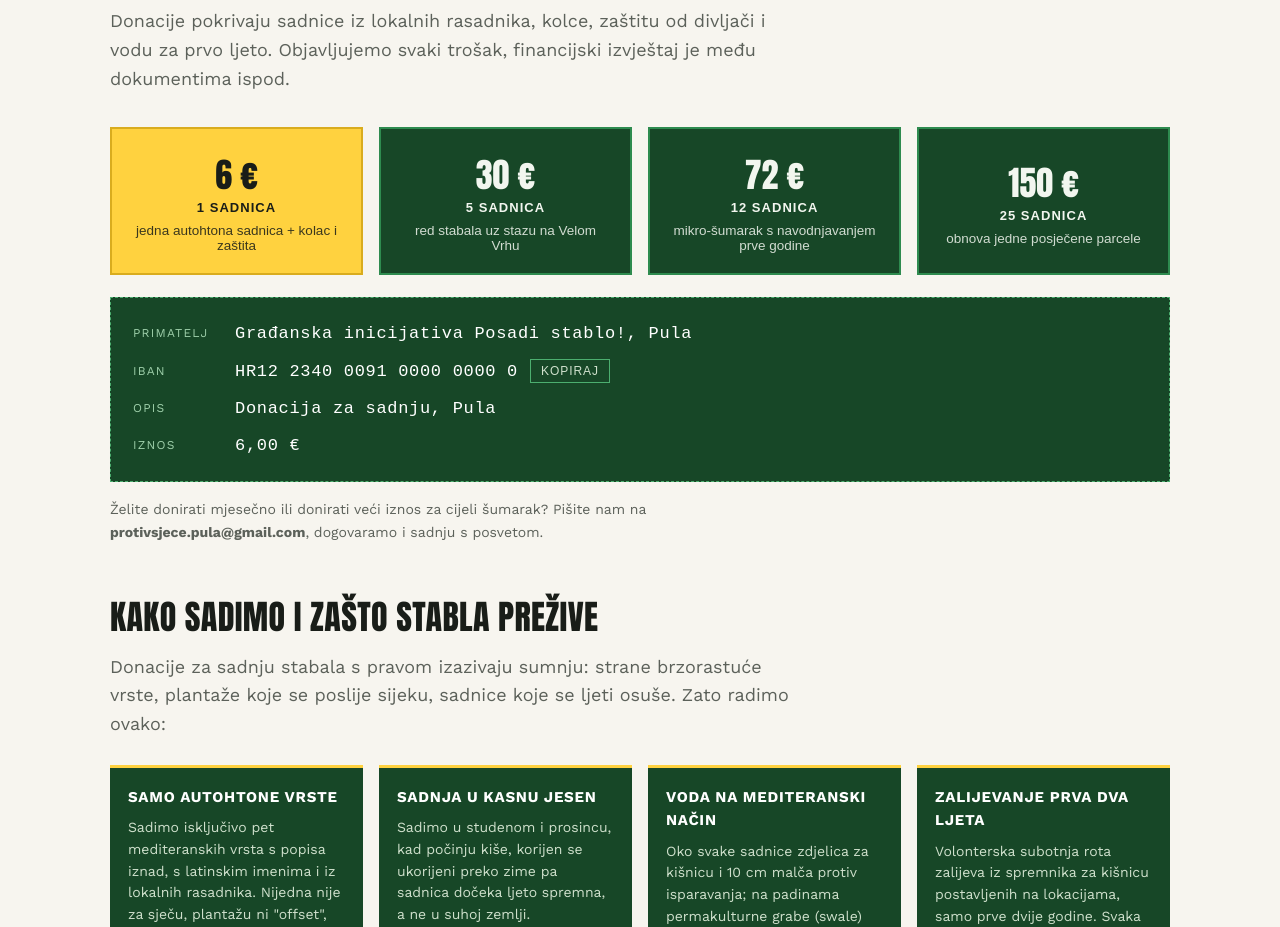
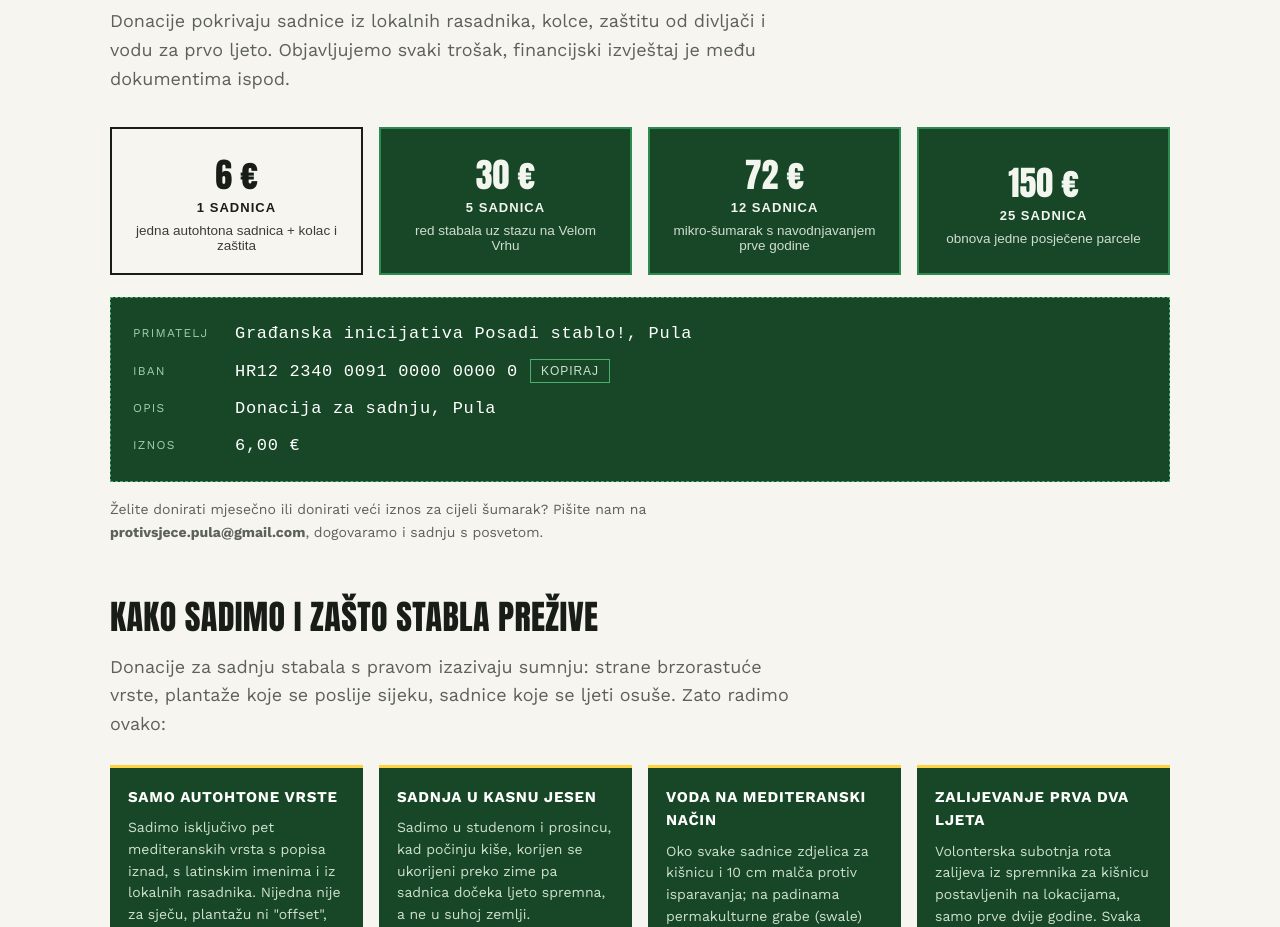
Before and after one commit to MarinaHuber/sadnja, a plain HTML site: page index.html in a window 1280 px wide. Shown: the part 1280-2207 px from the top of the page. Drawn offline with nearby package versions, Linux system fonts and the light colour scheme.

Commit message:
Aktivni razred natrag na prvu verziju: papir s tamnim rubom
Co-Authored-By: Claude Fable 5 <noreply@anthropic.com>

```diff
--- a/index.html
+++ b/index.html
@@ -125,7 +125,7 @@ nav a.donate-link{background:var(--green-bright); color:var(--ink); padding:6px
 .tiers{display:grid; grid-template-columns:repeat(auto-fit,minmax(200px,1fr)); gap:16px; margin:34px 0 10px}
 .tier{background:#174727; color:#f2f6ef; border:2px solid #2e8b4f; padding:20px; cursor:pointer; transition:transform .12s ease, background .12s ease}
 .tier:hover{background:#1d5a32; transform:translateY(-3px)}
-.tier.active{background:#ffd23f; color:var(--ink); border-color:#d9ac1e}
+.tier.active{background:var(--paper); color:var(--ink); border-color:var(--ink)}
 .tier b{display:block; font-family:var(--display); font-size:34px; font-weight:400}
 .tier .t-label{font-weight:700; text-transform:uppercase; font-size:13px; letter-spacing:.08em; margin-top:4px}
 .tier p{font-size:13.5px; margin:8px 0 0; opacity:.85}
```
